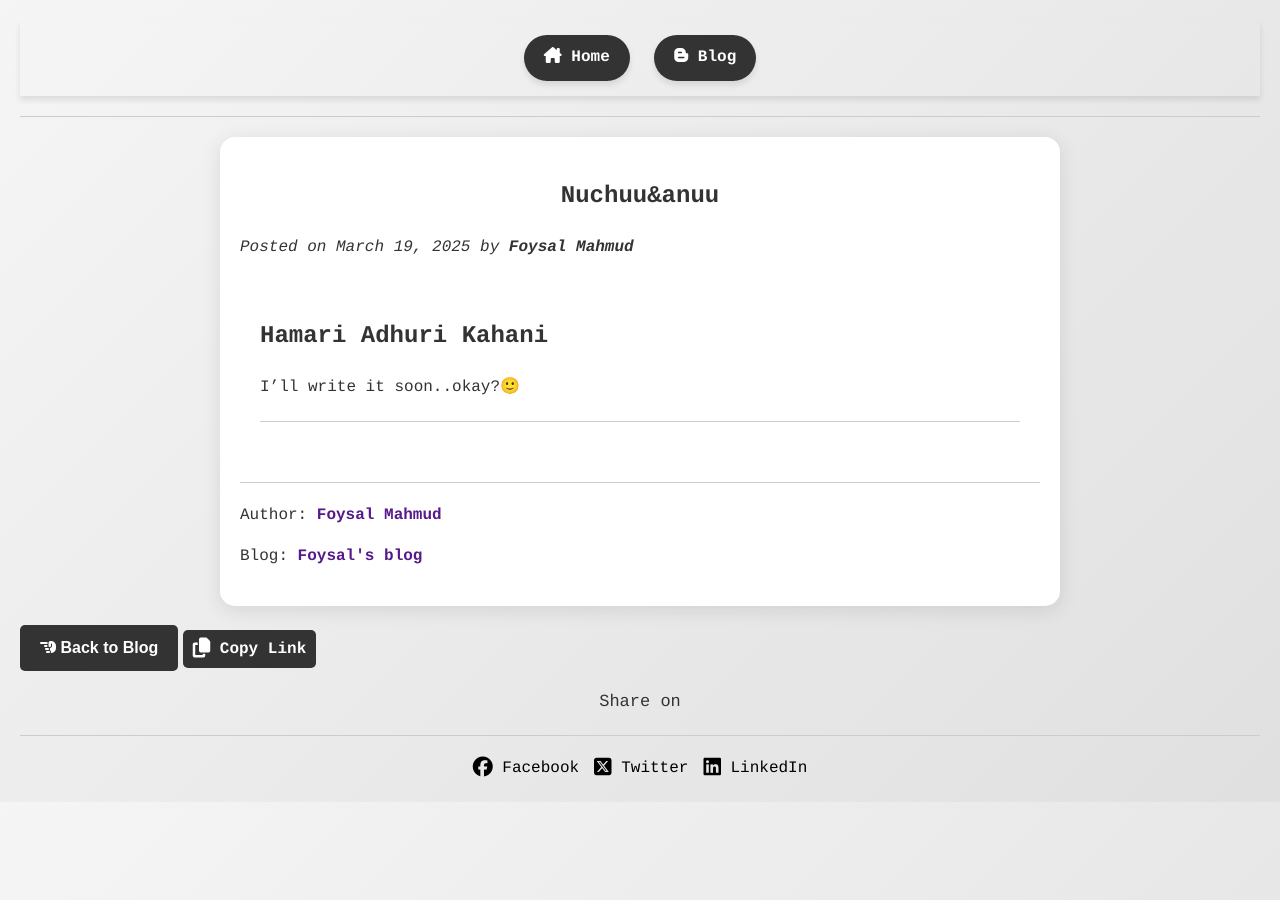
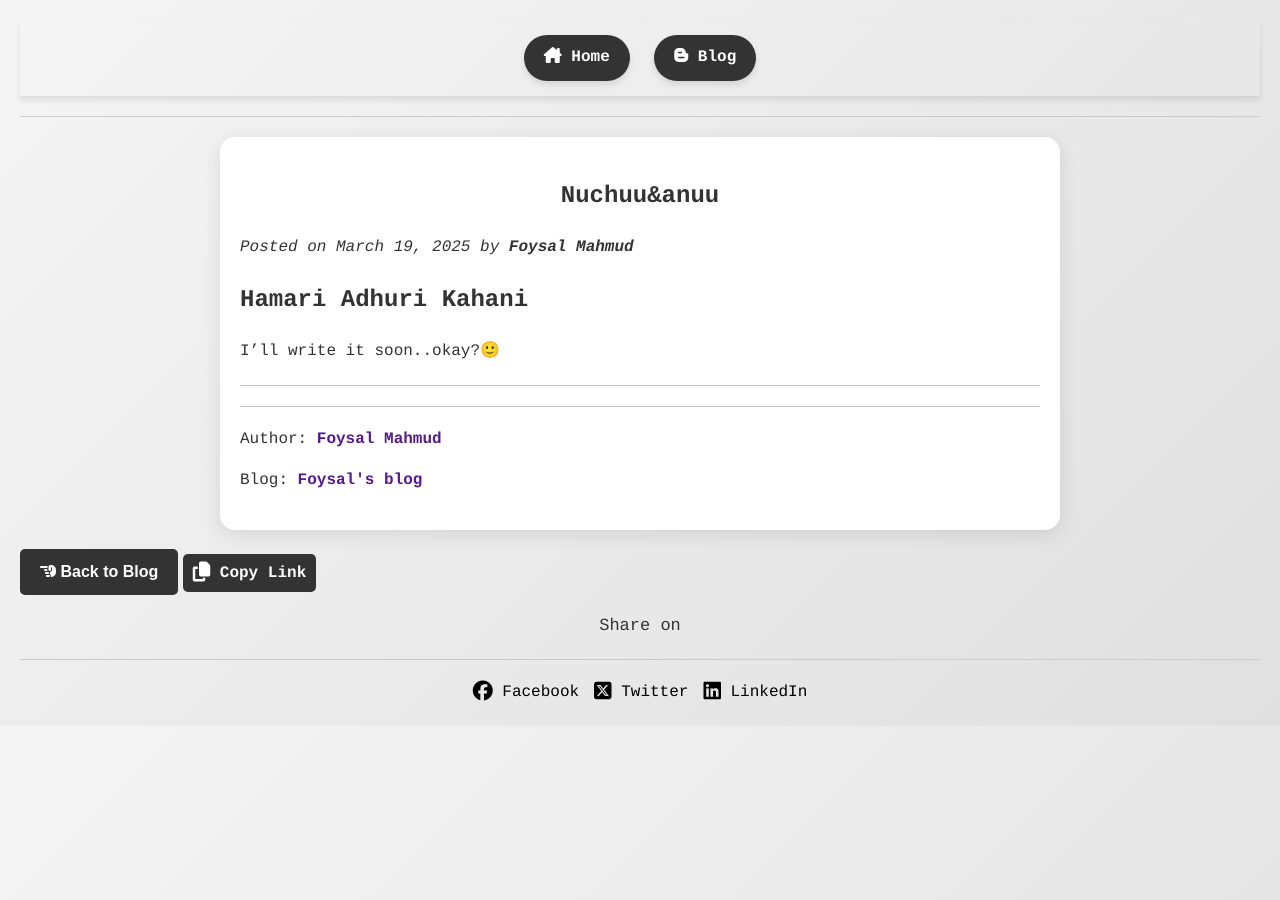
Before and after one commit to foysal1627/foysal1627.github.io, a Jekyll site: the page built from _posts/2025-03-19-Nuchuu&Anuu.md, in a window 1280 px wide. Built offline with Jekyll 4.4.1, drawn with Linux system fonts in a browser that asks for light colours; our own code applies the rules of GitHub Pages for plain Markdown files.

Commit message:
Update post.html

```diff
--- a/_layouts/post.html
+++ b/_layouts/post.html
@@ -5,7 +5,7 @@ layout: default
 <article class="post-content">
     <h2 style="text-align: center">{{ page.title }}</h2>
     <p><i>Posted on {{ page.date | date: "%B %d, %Y" }} by <b>Foysal Mahmud</b></i></p>
-    <div class="pad">{{ content }}</div>
+    <div>{{ content }}</div>
     <hr>
     <p>Author: <a style="font-family: courier; color: #551A8B; text-decoration: none" href="https://www.facebook.com/newfbaccount369" target="_blank"><b>Foysal Mahmud</b></a></p>
     <p>Blog: <a style="font-family: courier; color: #551A8B; text-decoration: none" href="https://foysal1627.github.io/blog.html" target="_blank"><b>Foysal's blog</b></a></p>
@@ -74,8 +74,4 @@ layout: default
         text-decoration: none;
     }
 
-   .pad {
-        padding: 20px;
-    }
-
 </style>
```
